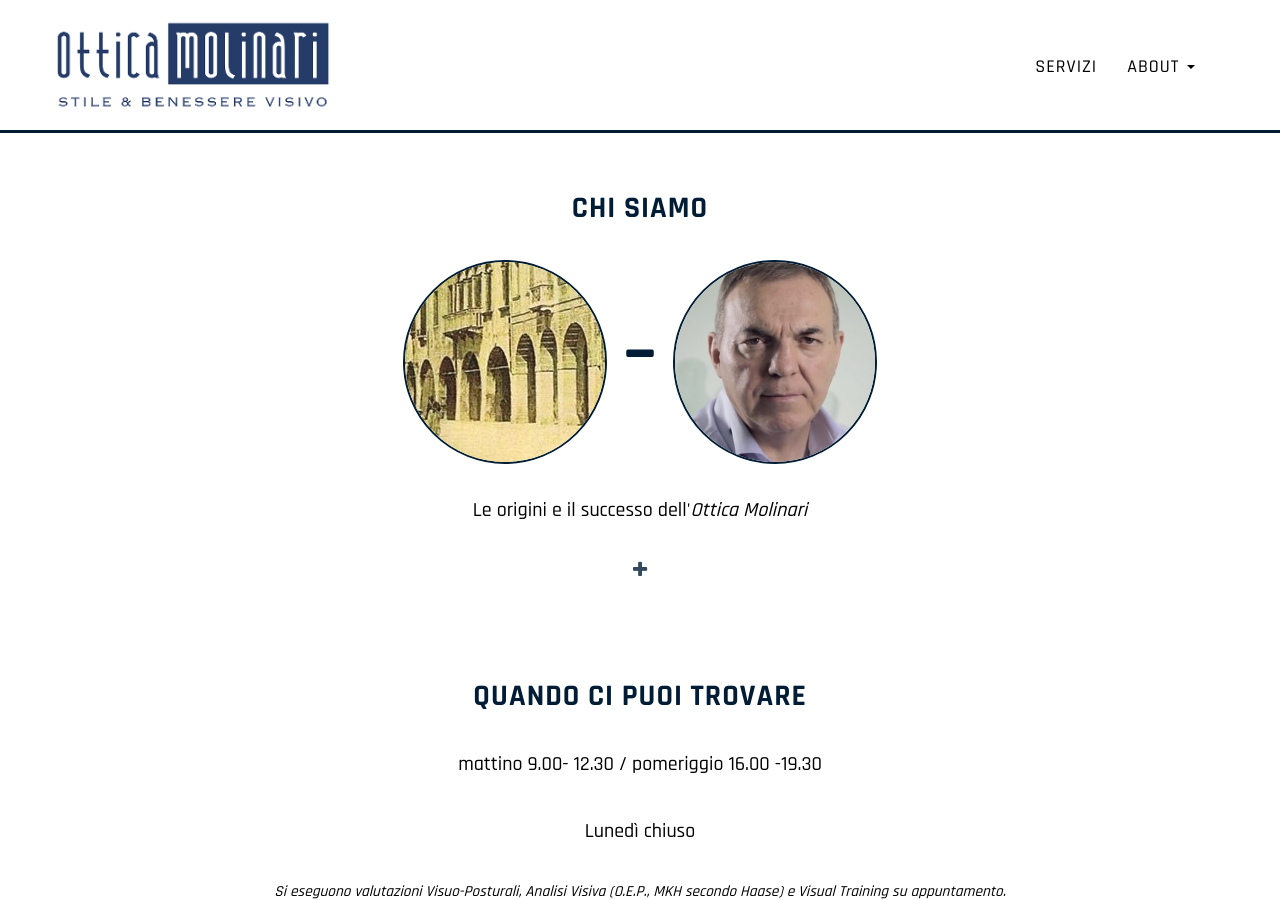
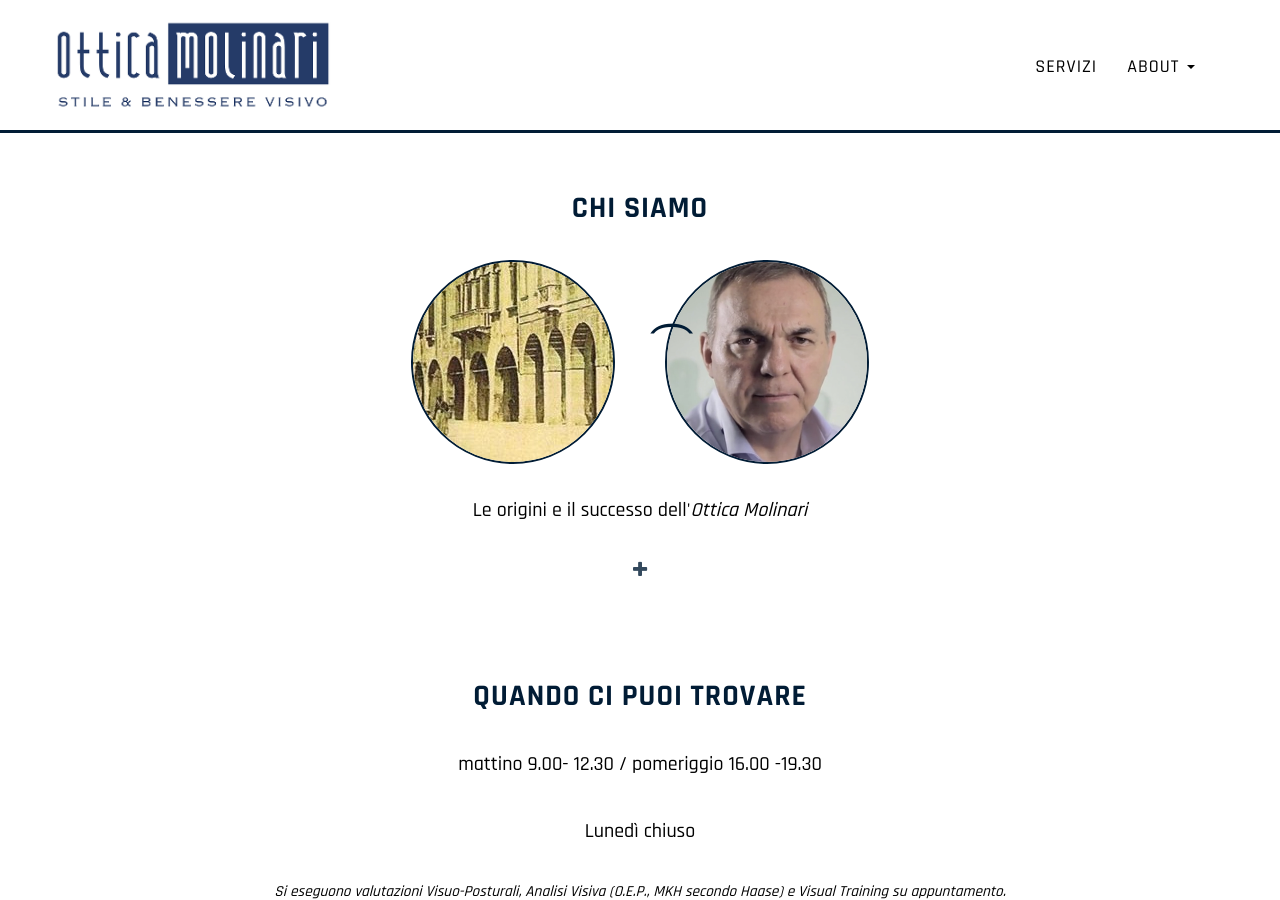
Before and after one commit to emmenko/otticamolinari, a Jekyll site: the page built from index.html, in a window 1280 px wide and 900 px high, scrolled down 1917 px. Built offline with Jekyll 4.4.1, drawn with Linux system fonts in a browser that asks for light colours; nearby versions of some CDN libraries; Markdown is read by kramdown in place of the engine named in the settings; comment, search, counter and statistics services are not loaded.

Commit message:
Adjust glasses bridge

```diff
--- a/assets/css/style.scss
+++ b/assets/css/style.scss
@@ -179,13 +179,13 @@
 
 .about-glasses {
   margin-bottom: 30px;
-  span { margin: 0 15px; font-size: 35px; color: $primary; }
+  .bridge { margin: 0 20px; font-size: 55px; color: $primary; display: inline-block; position: relative; left: 15px; }
   img { border: 2px solid $primary; }
 }
 
 @media(max-width:340px) {
   .about-glasses {
-    span { display: none; }
+    .bridge { display: none; }
     img { margin-bottom: 20px; }
   }
 }
--- a/index.html
+++ b/index.html
@@ -103,7 +103,7 @@
       <h2>Chi siamo</h2>
       <div class="about-glasses">
         <img class="img-circle" src="{{ site.base_path }}/assets/img/treviso-old_small.jpg" alt="Paolo Molinari">
-        <span class="fa fa-minus"></span>
+        <div class="bridge">&#865;</div>
         <img class="img-circle" src="{{ site.base_path }}/assets/img/gravatar_small.png" alt="Paolo Molinari">
       </div>
       <p>Le origini e il successo dell'<em>Ottica Molinari</em></p>
```
